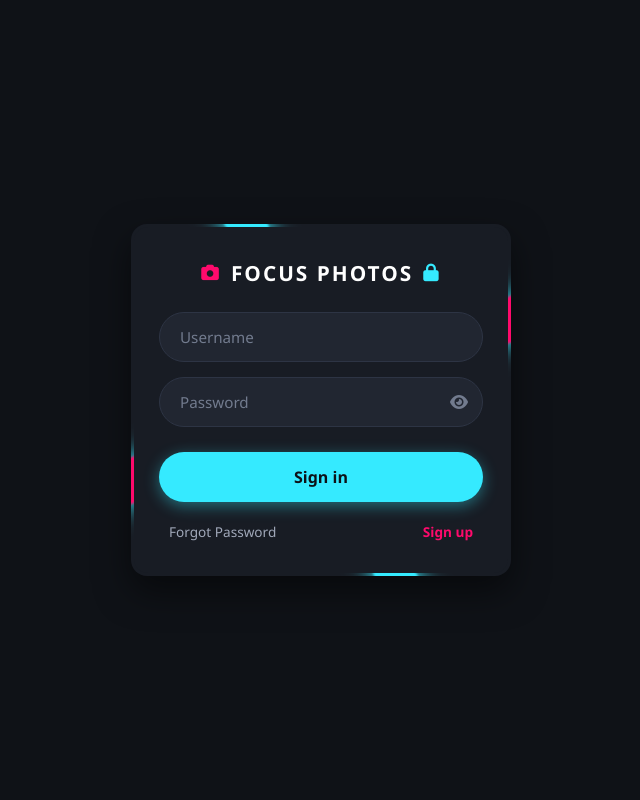
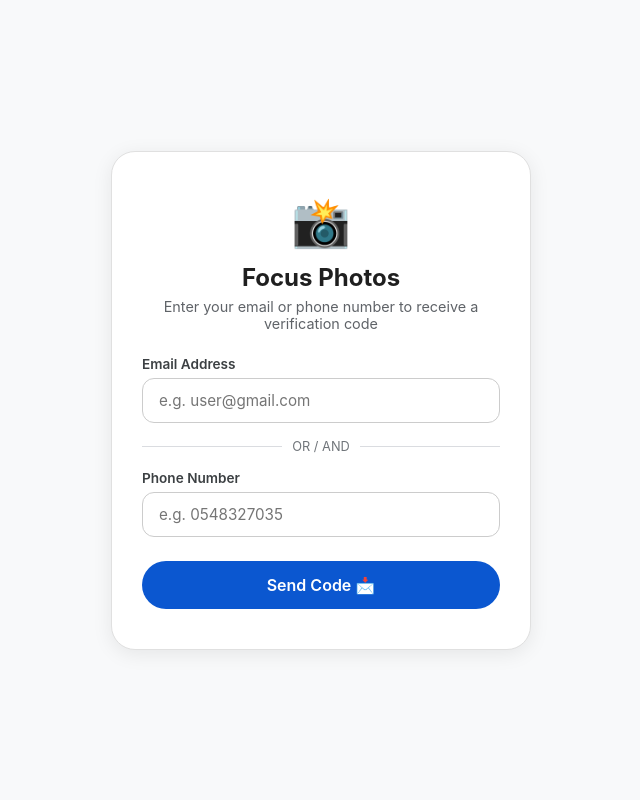
Before and after one commit to aidoomichael60-lang/Focus-Photos, a Flask app: page / in a window 1280 px wide. Shown: the whole page, without its empty margins (319-959 px from the left). Run offline with Flask 3, Linux system fonts and the light colour scheme.

Commit message:
Update login.html

```diff
--- a/templates/login.html
+++ b/templates/login.html
@@ -1,63 +1,56 @@
-{% extends "base.html" %}
-
-{% block title %}Login - Focus Photos{% endblock %}
-
-{% block content %}
-<div class="login-container-wrapper">
-    <div class="login-box" style="width: 380px;">
-        <div class="login-content">
-            <div class="login-header">
-                <i class="fa-solid fa-camera pink-icon"></i>
-                <span>FOCUS PHOTOS</span>
-                <i class="fa-solid fa-lock cyan-icon"></i>
-            </div>
+<!DOCTYPE html>
+<html lang="en">
+<head>
+    <meta charset="UTF-8">
+    <meta name="viewport" content="width=device-width, initial-scale=1.0">
+    <title>Focus Photos - Log In</title>
+    <style>
+        * { box-sizing: border-box; margin: 0; padding: 0; font-family: -apple-system, BlinkMacSystemFont, "Segoe UI", Roboto, sans-serif; }
+        body { background: #f8f9fa; display: flex; align-items: center; justify-content: center; min-height: 100vh; padding: 20px; }
+        .card { background: #fff; padding: 40px 30px; border-radius: 24px; box-shadow: 0 4px 20px rgba(0,0,0,0.08); width: 100%; max-width: 420px; text-align: center; border: 1px solid #e0e0e0; }
+        h2 { margin-top: 12px; margin-bottom: 6px; color: #1f1f1f; }
+        p { color: #5f6368; font-size: 0.9rem; margin-bottom: 24px; }
+        .input-group { text-align: left; margin-bottom: 16px; }
+        label { display: block; font-size: 0.85rem; font-weight: 600; color: #3c4043; margin-bottom: 6px; }
+        input { width: 100%; padding: 12px 16px; border-radius: 12px; border: 1px solid #ccc; font-size: 0.95rem; outline: none; transition: border-color 0.2s; }
+        input:focus { border-color: #0b57d0; box-shadow: 0 0 0 2px rgba(11,87,208,0.2); }
+        .divider { display: flex; align-items: center; text-align: center; color: #70757a; font-size: 0.8rem; margin: 16px 0; }
+        .divider::before, .divider::after { content: ''; flex: 1; border-bottom: 1px solid #dadce0; }
+        .divider span { padding: 0 10px; }
+        button { width: 100%; background: #0b57d0; color: #fff; border: none; padding: 14px; border-radius: 28px; font-weight: 600; font-size: 1rem; cursor: pointer; margin-top: 8px; }
+        button:hover { background: #1a73e8; }
+        .flash { color: #dc2626; font-size: 0.85rem; margin-bottom: 16px; }
+    </style>
+</head>
+<body>
+    <div class="card">
+        <span style="font-size: 3rem;">📸</span>
+        <h2>Focus Photos</h2>
+        <p>Enter your email or phone number to receive a verification code</p>
 
         {% with messages = get_flashed_messages() %}
           {% if messages %}
             {% for message in messages %}
-                  <div class="alert-message">{{ message }}</div>
+              <div class="flash">{{ message }}</div>
             {% endfor %}
           {% endif %}
         {% endwith %}
 
-            <form method="POST" action="{{ url_for('login') }}" style="width: 100%;">
-                <div class="input-group-item">
-                    <input type="text" name="username" placeholder="Username" required>
+        <form method="POST">
+            <div class="input-group">
+                <label for="email">Email Address</label>
+                <input type="email" id="email" name="email" placeholder="e.g. user@gmail.com">
             </div>
 
-                <div class="input-group-item" style="position: relative; margin-bottom: 20px;">
-                    <input type="password" id="login_password" name="password" placeholder="Password" style="padding-right: 45px;" required>
-                    <i class="fa-solid fa-eye" id="toggleLoginPwd" onclick="toggleLoginVisibility()"
-                       style="position: absolute; right: 15px; top: 50%; transform: translateY(-50%); cursor: pointer; color: #727b8e;"></i>
+            <div class="divider"><span>OR / AND</span></div>
+
+            <div class="input-group">
+                <label for="phone">Phone Number</label>
+                <input type="tel" id="phone" name="phone" placeholder="e.g. 0548327035">
             </div>
 
-                <button type="submit" class="btn-submit">Sign in</button>
+            <button type="submit">Send Code 📩</button>
         </form>
-
-            <div class="login-footer">
-                <a href="#" class="forgot">Forgot Password</a>
-                <a href="{{ url_for('register') }}" class="signup">Sign up</a>
     </div>
-        </div>
-    </div>
-</div>
-
-<script>
-function toggleLoginVisibility() {
-    const field = document.getElementById("login_password");
-    const icon = document.getElementById("toggleLoginPwd");
-
-    if (field.type === "password") {
-        field.type = "text";
-        icon.classList.remove("fa-eye");
-        icon.classList.add("fa-eye-slash");
-        icon.style.color = "#35eaff";
-    } else {
-        field.type = "password";
-        icon.classList.remove("fa-eye-slash");
-        icon.style.color = "#727b8e";
-        icon.classList.add("fa-eye");
-    }
-}
-</script>
-{% endblock %}
+</body>
+</html>
```
Lines whose indentation alone changed are shown as unchanged.
